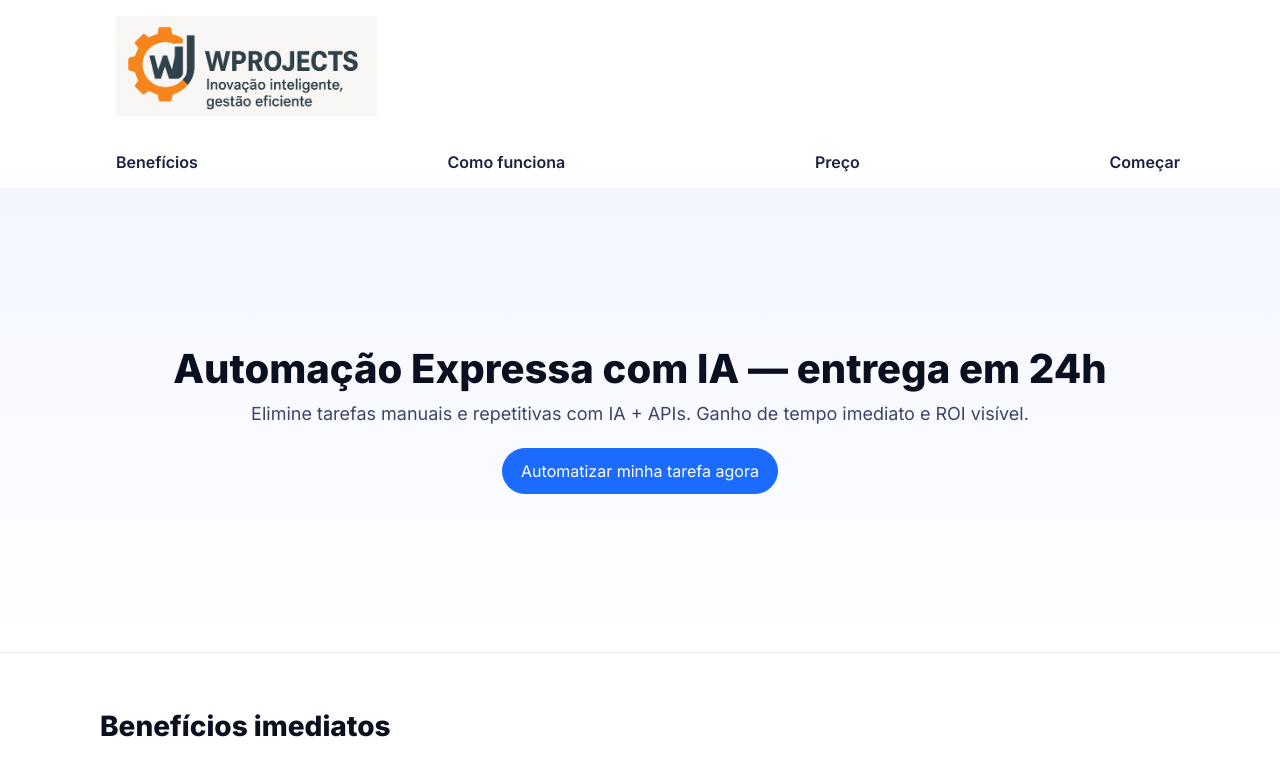
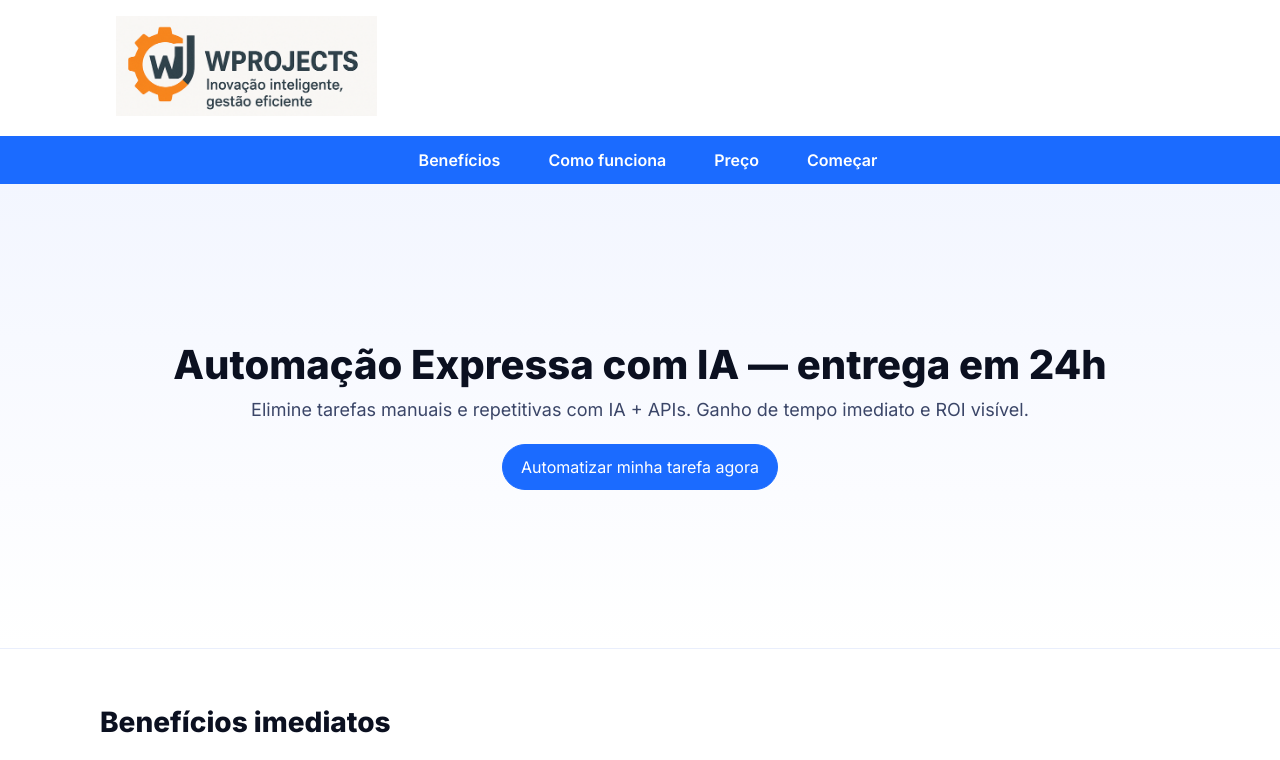
Before and after one commit to leoao69/netlify, a plain HTML site: page index.html in a window 1280 px wide. Shown: the top 760 px of the page. Drawn offline with Linux system fonts and the light colour scheme.

Commit message:
Update styles.css

```diff
--- a/styles.css
+++ b/styles.css
@@ -28,6 +28,29 @@ input,textarea{width:100%;padding:12px;border:1px solid #d7def2;border-radius:10
 .sla{color:#3b4668;margin-top:8px}
 .footer{padding:28px 0;border-top:1px solid #eef3ff;color:#67708f;text-align:center}
 .thanks{min-height:60vh;display:flex;flex-direction:column;justify-content:center;align-items:center;text-align:center}
+.menu-bar {
+  background: #1b6bff;   /* primary blue */
+  border: none;
+}
+
+.menu-bar .nav {
+  display: flex;
+  justify-content: center;
+  gap: 32px;
+  padding: 14px 0;
+}
+
+.menu-bar .nav a {
+  text-decoration: none;
+  color: #ffffff;       /* white text for contrast */
+  font-weight: 600;
+  transition: color 0.3s;
+}
+
+.menu-bar .nav a:hover {
+  color: #ffd700;       /* gold hover effect */
+}
+
 @media (max-width:768px){
   .grid-3,.steps,.form-grid{grid-template-columns:1fr}
   .hero h1{font-size:32px}
```
